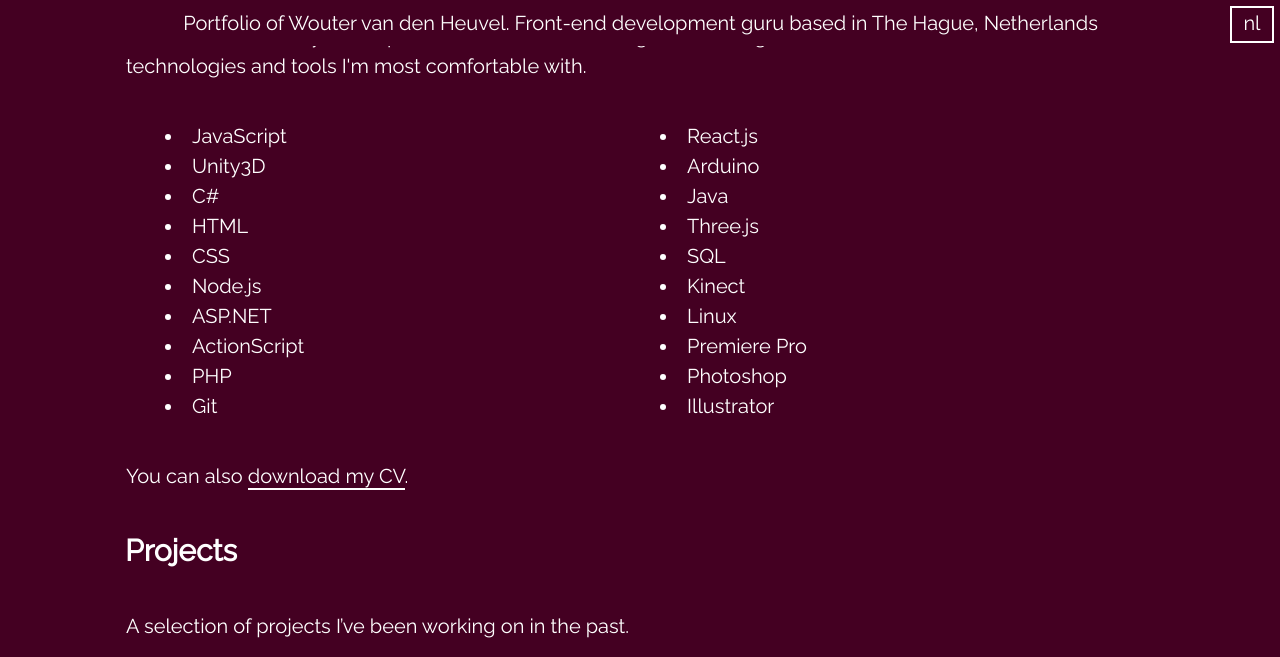
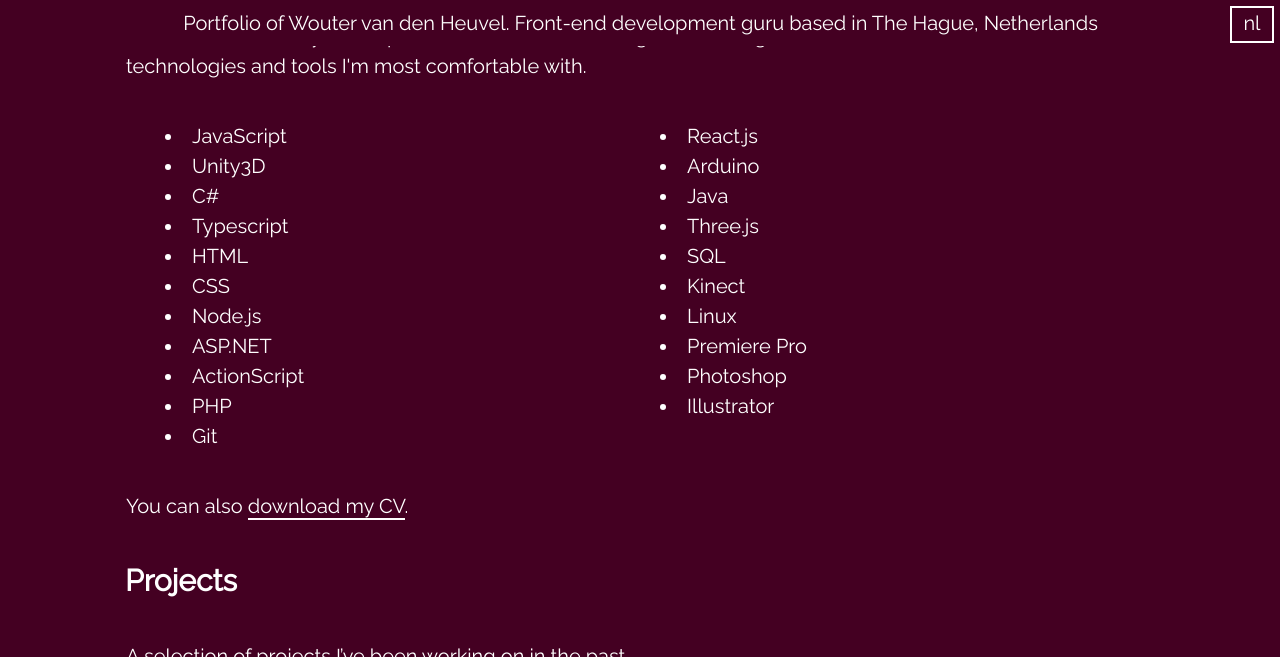
Before and after one commit to karmatha-nl/karmatha-nl.github.io, a Jekyll site: the page built from index.md, in a window 1280 px wide and 900 px high, scrolled down 1062 px, cut to the strip 0-657 px from the top of the window. Built offline with Jekyll 4.4.1, drawn with Linux system fonts in a browser that asks for light colours.

Commit message:
Update index.md
Added typescript to skillset

```diff
--- a/index.md
+++ b/index.md
@@ -74,6 +74,7 @@
 - JavaScript
 - Unity3D
 - C#
+- Typescript
 - HTML
 - CSS
 - Node.js
```
